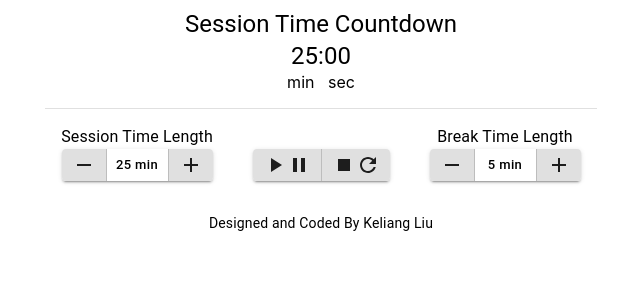
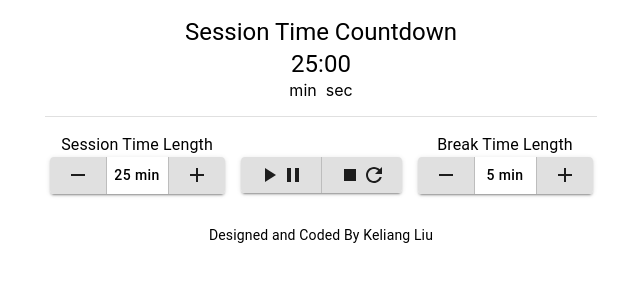
Before and after one commit to ke-liang-liu/timer, a React (Create React App) app: page / in a window 1280 px wide. Shown: the top 300 px of the page, without its empty margins (319-959 px from the left). Built offline with nearby package versions, Linux system fonts and the light colour scheme.

Commit message:
change some styles

```diff
--- a/src/App.js
+++ b/src/App.js
@@ -47,13 +47,13 @@ function App() {
   const handleBreakLength = (e) => {
     if (status === 'running') { return };
     const newValue = breakLength + Number(e.currentTarget.value);
-    if (newValue < 1 || newValue > 60) { return }
+    if (newValue < 1 || newValue > 99) { return }
     setBreakLength(newValue);
   }
   const handleSessionLength = (e) => {
     if (status === 'running') { return };
     const newValue = sessionLength + Number(e.currentTarget.value);
-    if (newValue < 1 || newValue > 60) { return }
+    if (newValue < 1 || newValue > 99) { return }
     setSessionLength(newValue);
     setRemainSeconds(newValue * 60);
   }
@@ -99,13 +99,13 @@ function App() {
       <Typography variant="h5">
         <span id='time-left'>{displayTimeLeft}</span><br />
       </Typography>
-      <span>min&nbsp;&nbsp;&nbsp;sec</span>
+      <span>min&nbsp;&nbsp;sec</span>
       <Divider className={classes.divider} />
 
       <Grid container>
         <Grid item xs={12} sm={4}>
           <Typography id='session-label'>Session Time Length</Typography>
-          <ButtonGroup size='small' variant="contained" aria-label="split button">
+          <ButtonGroup variant="contained" aria-label="split button">
             <Button id='session-decrement' aria-label="add" onClick={handleSessionLength} value='-1'>
               <RemoveIcon />
             </Button>
@@ -117,9 +117,9 @@ function App() {
             </Button>
           </ButtonGroup>
         </Grid>
-        <Grid item xs={12} sm={4} style={{ marginBottom: 16 }}>
+        <Grid item className={classes.playControl} xs={12} sm={4}>
           <Typography>&nbsp;</Typography>
-          <ButtonGroup size='small' variant="contained" aria-label="split button">
+          <ButtonGroup variant="contained" aria-label="split button">
             <Button id='start_stop' onClick={startOrPause}>
               <PlayArrowIcon />
               <PauseIcon />
@@ -132,7 +132,7 @@ function App() {
         </Grid>
         <Grid item xs={12} sm={4}>
           <Typography id='break-label'>Break Time Length</Typography>
-          <ButtonGroup size='small' variant="contained" aria-label="split button">
+          <ButtonGroup variant="contained" aria-label="split button">
             <Button id='break-decrement' aria-label="add" onClick={handleBreakLength} value='-1'>
               <RemoveIcon />
             </Button>
@@ -144,7 +144,7 @@ function App() {
             </Button>
           </ButtonGroup>
         </Grid>
-        <div style={{ margin: 'auto', marginTop: 16 }}>
+        <div className={classes.developer}>
           <Typography variant="body2" align='center'>
             Designed and Coded By Keliang Liu
           </Typography>
--- a/src/styles.js
+++ b/src/styles.js
@@ -6,7 +6,7 @@ const useStyles = makeStyles(theme => ({
     // [theme.breakpoints.up('sm')]: {
     //   textAlign: 'left',
     // },
-    paddingTop: theme.spacing(1),
+    paddingTop: theme.spacing(2),
   },
   textBtn: {
     width: 62,
@@ -16,6 +16,13 @@ const useStyles = makeStyles(theme => ({
   divider: {
     margin: theme.spacing(2, 0),
   },
+  playControl: {
+    marginBottom: theme.spacing(2),
+  },
+  developer: {
+    margin: 'auto',
+    marginTop: theme.spacing(2),
+  }
 }));
 
 export default useStyles;
```
